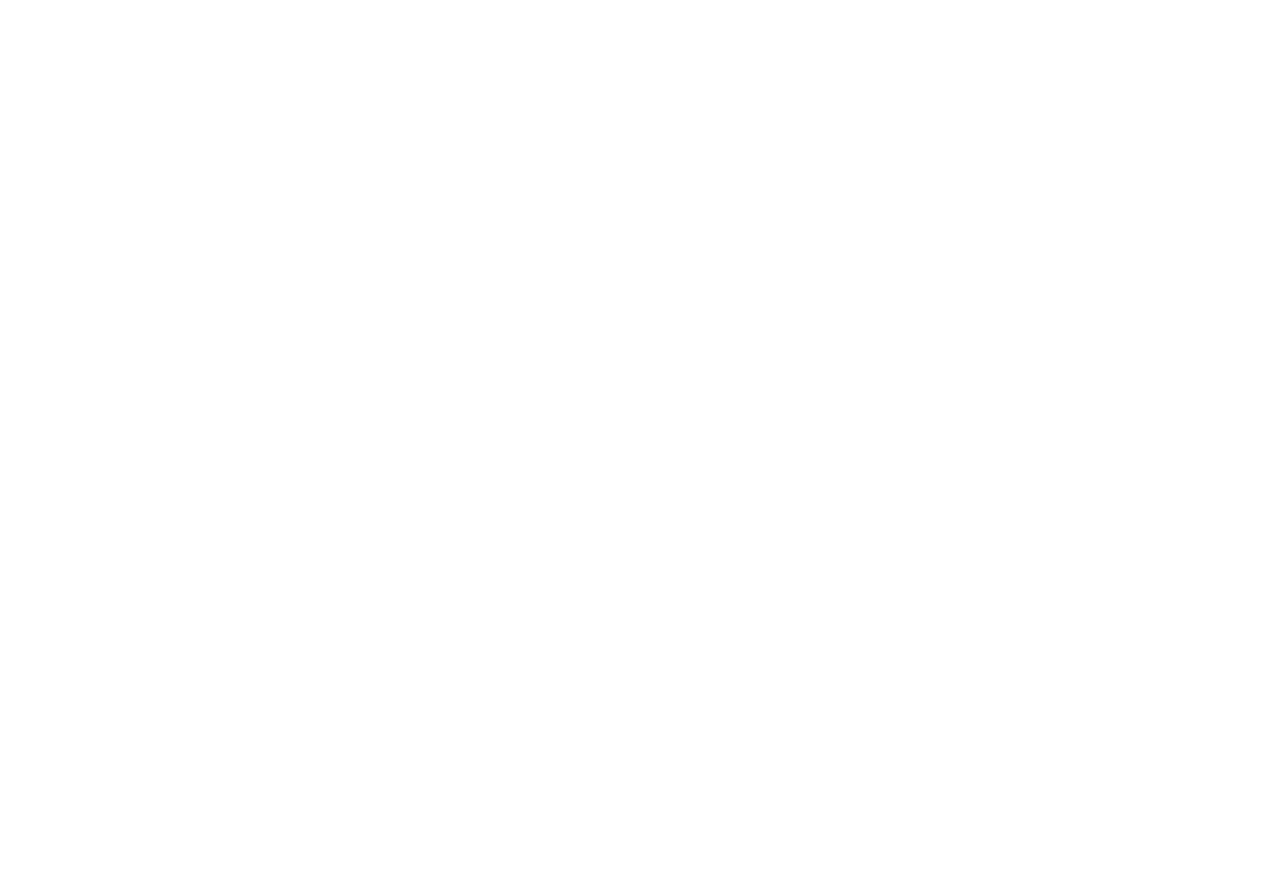
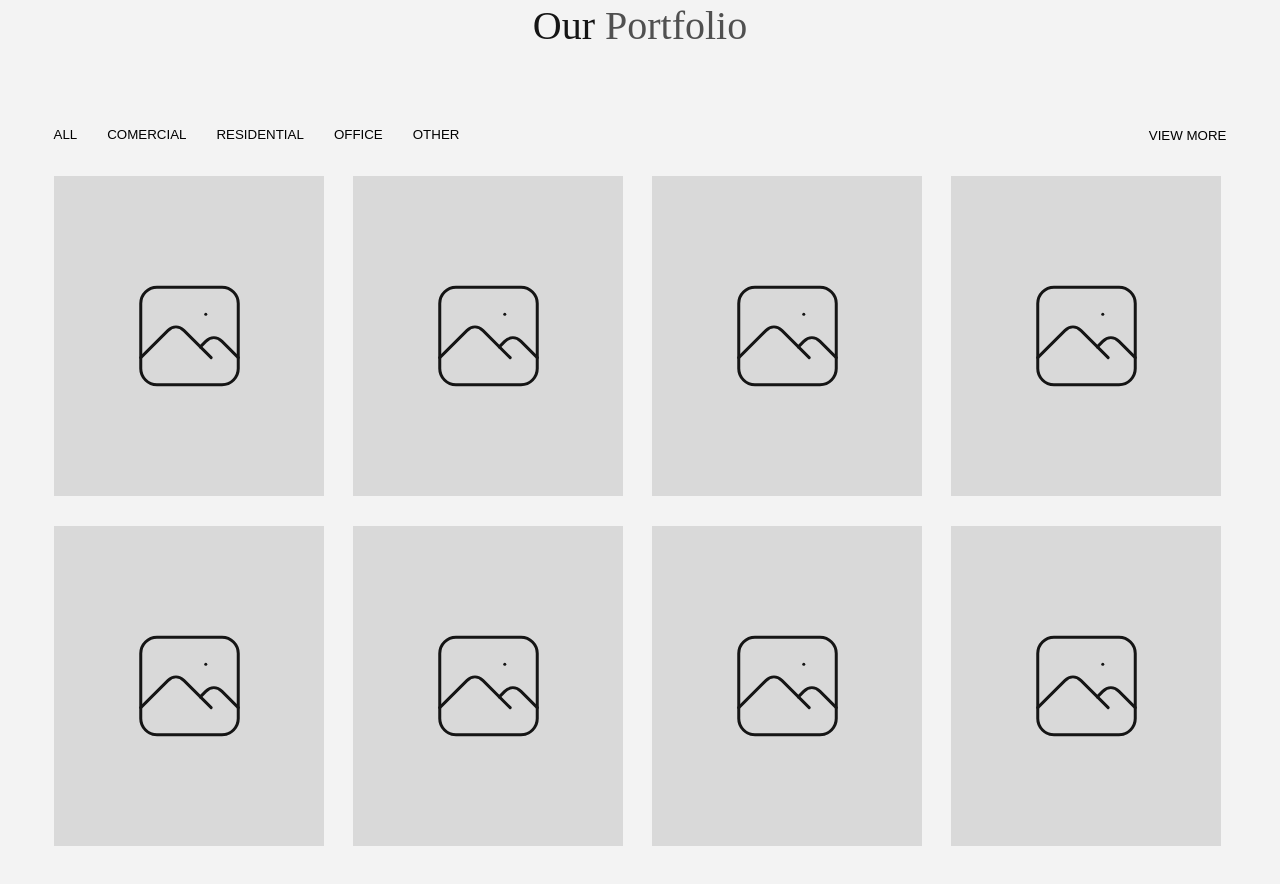
Before and after one commit to Netlonde/design-studio-page, a Next.js app: page /home in a window 1280 px wide. Shown: the part 2060-2944 px from the top of the page. Before the commit the page ends 1988 px from the top, so only its background shows below. Built offline with nearby package versions, Linux system fonts and the light colour scheme.

Commit message:
feat: our portfolio section

```diff
--- a/src/app/home/page.tsx
+++ b/src/app/home/page.tsx
@@ -4,6 +4,7 @@
 import GetStarted from "@/components/getStarted/getStarted";
 import About from "@/components/about/about";
 import OurServices from "@/components/ourServices/ourServices";
+import OurPortfolio from "@/components/ourPortfolio/ourPortfolio";
 
 export const metadata = {
   title: "Home",
@@ -19,6 +20,7 @@
         <GetStarted />
         <About />
         <OurServices />
+        <OurPortfolio />
       </main>
     </Background>
   );
--- a/src/components/index.ts
+++ b/src/components/index.ts
@@ -3,3 +3,4 @@
 export * from "./about/about";
 export * from "./ourServices/ourServices";
 export * from "./customButtom/customButtom";
+export * from "./ourPortfolio/ourPortfolio";
--- /dev/null
+++ b/src/components/ourPortfolio/ourPortfolio.controller.ts
@@ -0,0 +1,6 @@
+function useOurPortfolioController() {
+  const nameTest = "Welcome to OurPortfolio";
+  return { nameTest };
+}
+
+export default useOurPortfolioController;
--- /dev/null
+++ b/src/components/ourPortfolio/ourPortfolio.style.ts
@@ -0,0 +1,70 @@
+import styled from "styled-components";
+
+const Container = styled.div`
+  display: flex;
+  flex-direction: column;
+  align-items: center;
+  padding: 72px 135px;
+  gap: 72px;
+  width: 1440px;
+  background: #f3f3f3;
+
+  .title {
+    font-family: "Poppins";
+    font-weight: 400;
+    font-size: 40px;
+    line-height: 130%;
+    color: #151515;
+
+    span {
+      color: #505050;
+    }
+  }
+
+  .mainContainer {
+    display: flex;
+    flex-direction: column;
+    align-items: flex-start;
+    padding: 0px;
+    gap: 32px;
+    width: 1173px;
+    height: 726px;
+  }
+
+  .options {
+    width: 100%;
+    display: flex;
+    align-items: center;
+    justify-content: space-between;
+  }
+
+  .leftOptions {
+    display: flex;
+    gap: 30px;
+  }
+
+  .imageContainer {
+    display: flex;
+    flex-direction: row;
+    align-items: flex-start;
+    padding: 95px 70px;
+    gap: 10px;
+
+    width: 270px;
+    background: #d9d9d9;
+  }
+
+  .imagesContainer {
+    display: grid;
+    grid-template-columns: 23% 23% 23% 23%;
+    gap: 30px;
+    max-width: 1170px;
+    width: 100%;
+  }
+
+  button:hover {
+    opacity: 0.8;
+  }
+`;
+
+export default Container;
--- /dev/null
+++ b/src/components/ourPortfolio/ourPortfolio.tsx
@@ -0,0 +1,56 @@
+"use client";
+import Image from "next/image";
+import useOurPortfolioController from "./ourPortfolio.controller";
+import Container from "./ourPortfolio.style";
+import iconPhoto from "../../assets/images/icon-photo.svg";
+
+export default function OurPortfolio() {
+  const { nameTest } = useOurPortfolioController();
+  return (
+    <Container>
+      <h2 className="title">
+        Our <span>Portfolio</span>
+      </h2>
+      <div className="mainContainer">
+        <div className="options">
+          <div className="leftOptions">
+            <button>ALL</button>
+            <button>COMERCIAL</button>
+            <button>RESIDENTIAL</button>
+            <button>OFFICE</button>
+            <button>OTHER</button>
+          </div>
+          <div className="rightOptions">
+            <button>VIEW MORE</button>
+          </div>
+        </div>
+        <div className="imagesContainer">
+          <div className="imageContainer">
+            <Image src={iconPhoto} alt="icon photo" />
+          </div>
+          <div className="imageContainer">
+            <Image src={iconPhoto} alt="icon photo" />
+          </div>
+          <div className="imageContainer">
+            <Image src={iconPhoto} alt="icon photo" />
+          </div>
+          <div className="imageContainer">
+            <Image src={iconPhoto} alt="icon photo" />
+          </div>
+          <div className="imageContainer">
+            <Image src={iconPhoto} alt="icon photo" />
+          </div>
+          <div className="imageContainer">
+            <Image src={iconPhoto} alt="icon photo" />
+          </div>
+          <div className="imageContainer">
+            <Image src={iconPhoto} alt="icon photo" />
+          </div>
+          <div className="imageContainer">
+            <Image src={iconPhoto} alt="icon photo" />
+          </div>
+        </div>
+      </div>
+    </Container>
+  );
+}
```
